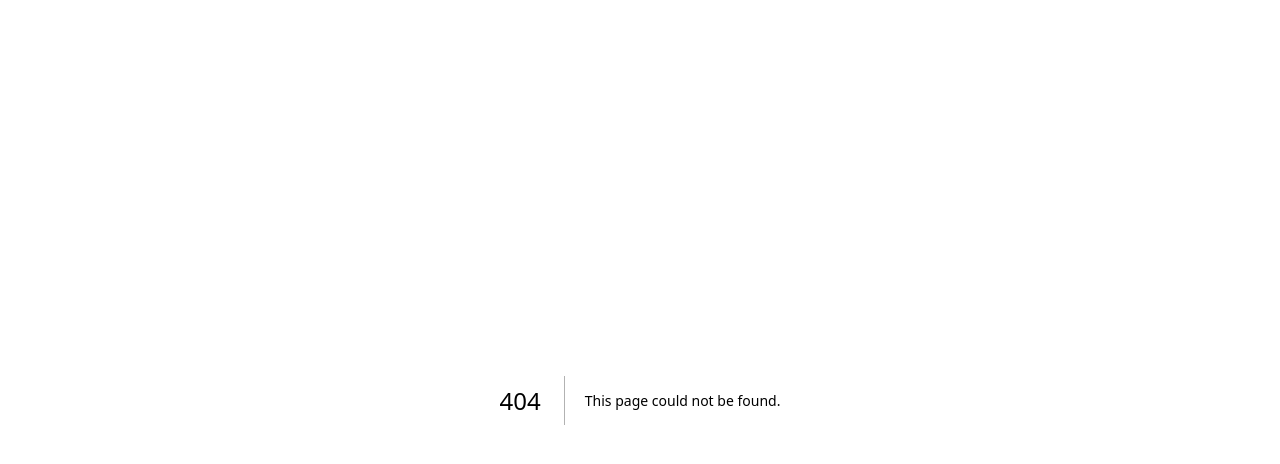
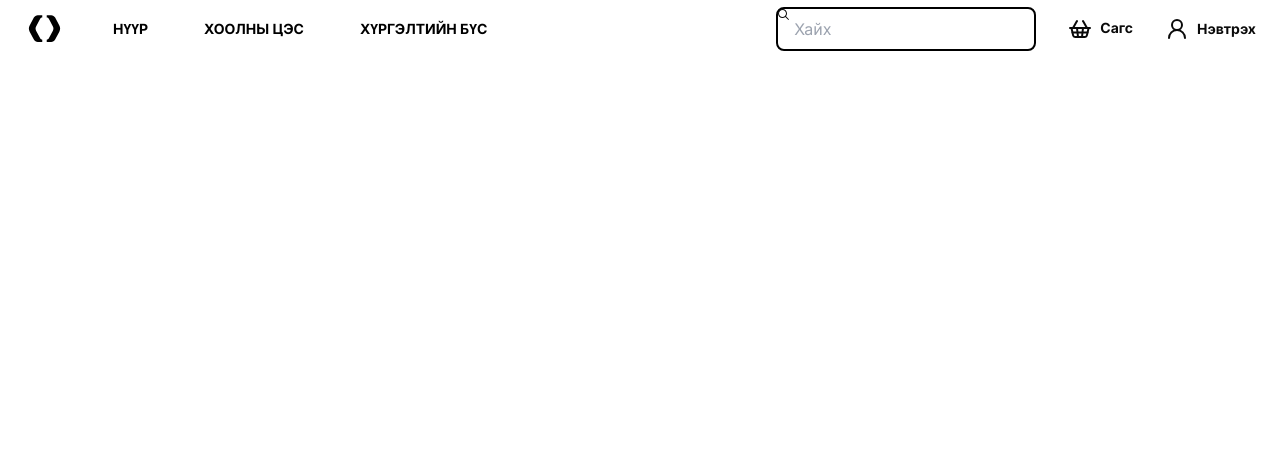
Before and after one commit to 2K241B/Soyolsuren-s-food-delivery, a Next.js app in the folder food-delivery/FE/: page /navbar in a window 1280 px wide. Before the commit this address had no page. Shown: the top 464 px of the page. Built offline with nearby package versions, Linux system fonts and the light colour scheme.

Commit message:
fix the magnifying glass

```diff
--- /dev/null
+++ b/food-delivery/FE/src/app/navbar/page.jsx
@@ -0,0 +1,48 @@
+
+import { Logo } from "@/components/ui/icon/Logo";
+import { MagnifyingGlassIcon } from "@radix-ui/react-icons";
+import { LucideShoppingBasket, User2Icon } from "lucide-react";
+
+
+const menuStyles = {
+  default: "text-[14px] font-bold py-2 px-6 leading-[16px] text-black",
+  active: "text-[14px] text-[#18BA51] font-bold py-2 px-6 leading-[16px] text-black",
+  lowercase: "font-bold text-[14px]",
+};
+
+const Navbar = () => {
+  return (
+    <div className="flex w-full items-center justify-between py-2 px-6 h-[57px]  bg-white">
+      <div className="flex items-center gap-[24px] justify-center ">
+        <Logo />
+        <div className="flex gap-2">
+          <p className={menuStyles.default}>НҮҮР</p>
+          <p className={menuStyles.default}>ХООЛНЫ ЦЭС</p>
+          <p className={menuStyles.default}>ХҮРГЭЛТИЙН БҮС</p>
+        </div>
+      </div>
+      <div className="flex gap-2 items-center">
+        <div className="relative">
+          <div className="absolute w-[18px] h-[18px]">
+            <MagnifyingGlassIcon />
+          </div>
+          <input
+            className="w-[260px] py-2 px-4 border-[2px] border-black rounded-[8px]"
+            placeholder="Хайх"
+            type="search"
+          ></input>
+        </div>
+        <div className="flex gap-2 py-2 px-6">
+          <LucideShoppingBasket />
+          <p className={menuStyles.lowercase}>Сагс</p>
+        </div>
+        <User2Icon />
+          <p className={menuStyles.lowercase}>Нэвтрэх</p>
+        </div>
+      </div>
+
+
+  );
+};
+
+export default Navbar;
--- /dev/null
+++ b/food-delivery/FE/src/components/ui/icon/Logo.jsx
@@ -0,0 +1,8 @@
+export const Logo = () => {
+    return (
+<svg width="41" height="41" viewBox="0 0 41 41" fill="none" xmlns="http://www.w3.org/2000/svg">
+<path d="M9.85857 9.5397L5.65344 17.4105C5.12868 18.3956 4.86572 19.4767 4.86572 20.5592C4.86572 21.6419 5.12868 22.7228 5.65344 23.7079L9.85857 31.5789C10.6336 33.0327 12.1494 33.9407 13.799 33.9407H18.2656V31.711H18.2641C17.4401 31.711 16.6822 31.2577 16.2946 30.5309L12.0911 22.6584C11.7398 22.0022 11.5647 21.2815 11.5647 20.5592C11.5647 19.8369 11.7398 19.1163 12.0911 18.4602L16.2946 10.5878C16.6822 9.86077 17.4401 9.40758 18.2641 9.40758H18.2656V7.17773H13.799C12.1494 7.17773 10.6336 8.08589 9.85857 9.5397Z" fill="black"/>
+<path d="M35.3421 17.4106L31.1371 9.53976C30.3619 8.08579 28.8463 7.17779 27.1967 7.17779H22.7299V9.40747H22.7316C23.5556 9.40747 24.3135 9.86082 24.7009 10.5876L28.9044 18.4601C29.2559 19.1163 29.4307 19.837 29.4307 20.5593C29.4307 21.2816 29.2559 22.0022 28.9044 22.6585L24.7009 30.5307C24.3135 31.2577 23.5556 31.7109 22.7316 31.7109H22.7299V33.9408H27.1967C28.8463 33.9408 30.3619 33.0328 31.1371 31.5788L35.3421 23.708C35.8667 22.7229 36.1298 21.6418 36.1298 20.5593C36.1298 19.4767 35.8667 18.3957 35.3421 17.4106Z" fill="black"/>
+</svg>
+
+    )}
```
